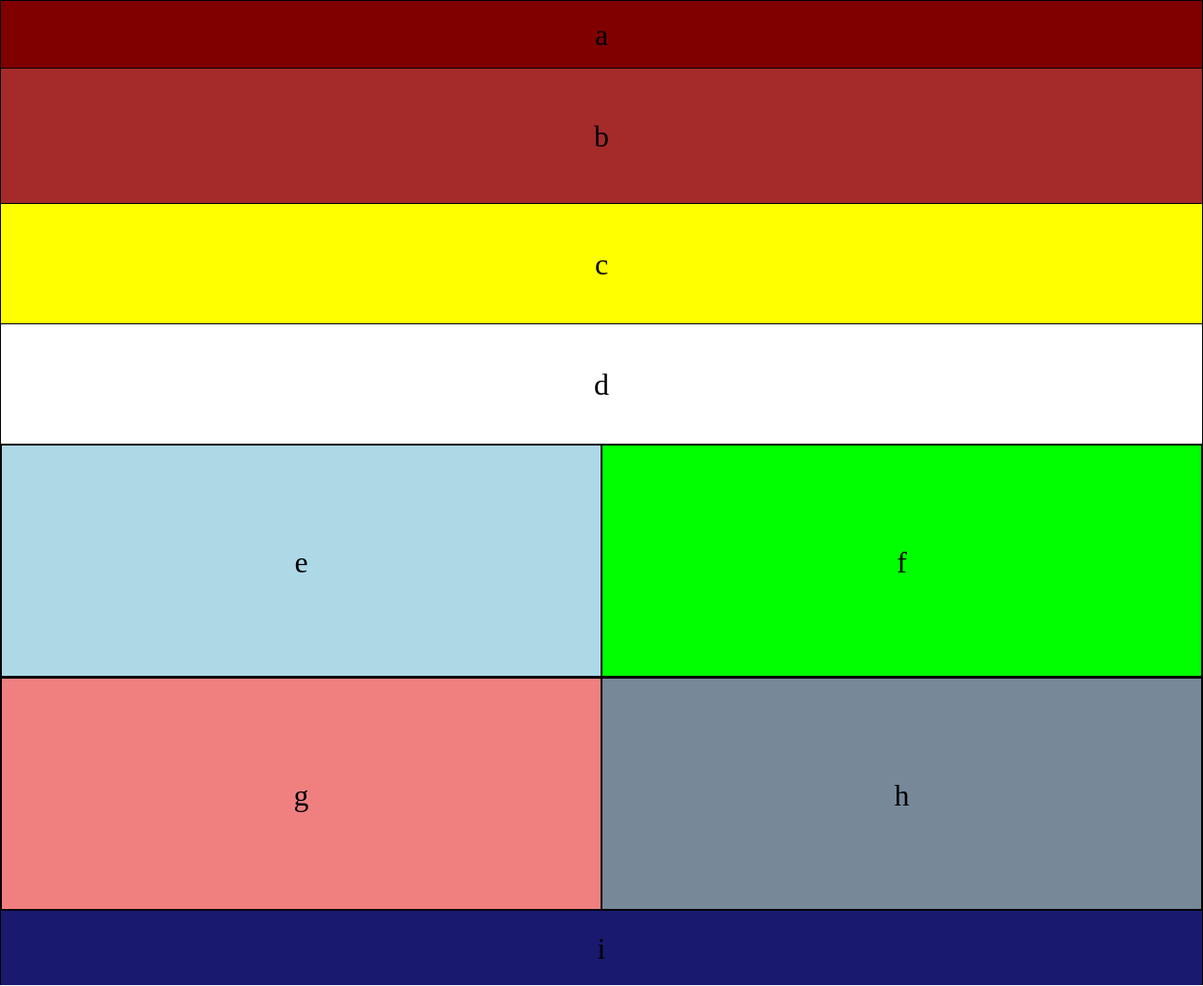
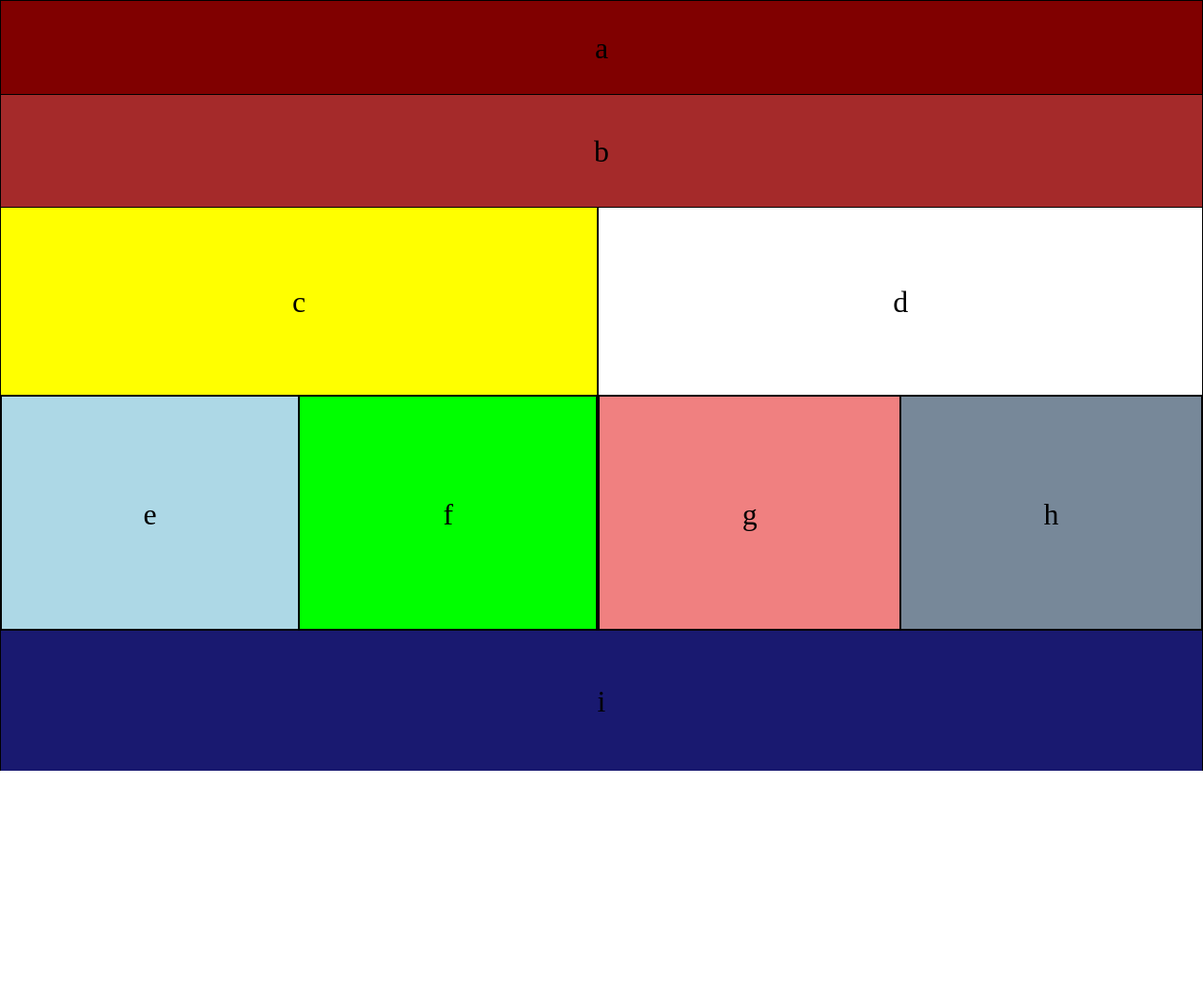
Before and after one commit to robertjnielsen/cf-301-lab-04a, a plain HTML site: page index.html in a window 1280 px wide. Shown: the whole page at 94% size. After the commit the page ends 821 px from the top, so only its background shows below. Drawn offline with Linux system fonts and the light colour scheme.

Commit message:
Tablet view complete.

```diff
--- a/css/layout.css
+++ b/css/layout.css
@@ -43,3 +43,60 @@ section {
   height: 5rem;
   line-height: 5rem;
 }
+
+@media (min-width: 768px) {
+  body {
+    display: grid;
+    grid-template-areas:
+      'a a a a'
+      'b b b b'
+      'c c d d'
+      'e e g g'
+      'i i i i';
+  }
+  .section-a {
+    height: 6.25rem;
+    line-height: 6.25rem;
+    grid-area: a;
+  }
+
+  .section-b {
+    height: 7.5rem;
+    line-height: 7.5rem;
+    grid-area: b;
+  }
+
+  .section-c {
+    grid-area: c;
+  }
+
+  .section-d {
+    grid-area: d;
+  }
+
+  .section-c,
+  .section-d {
+    height: 12.5rem;
+    line-height: 12.5rem;
+  }
+
+  .section-ef {
+    grid-area: e;
+  }
+
+  .section-gh {
+    grid-area: g;
+  }
+
+  .section-ef,
+  .section-gh {
+    height: 15.625rem;
+    line-height: 15.625rem;
+  }
+
+  .section-i {
+    height: 9.375rem;
+    line-height: 9.375rem;
+    grid-area: i;
+  }
+}
```
